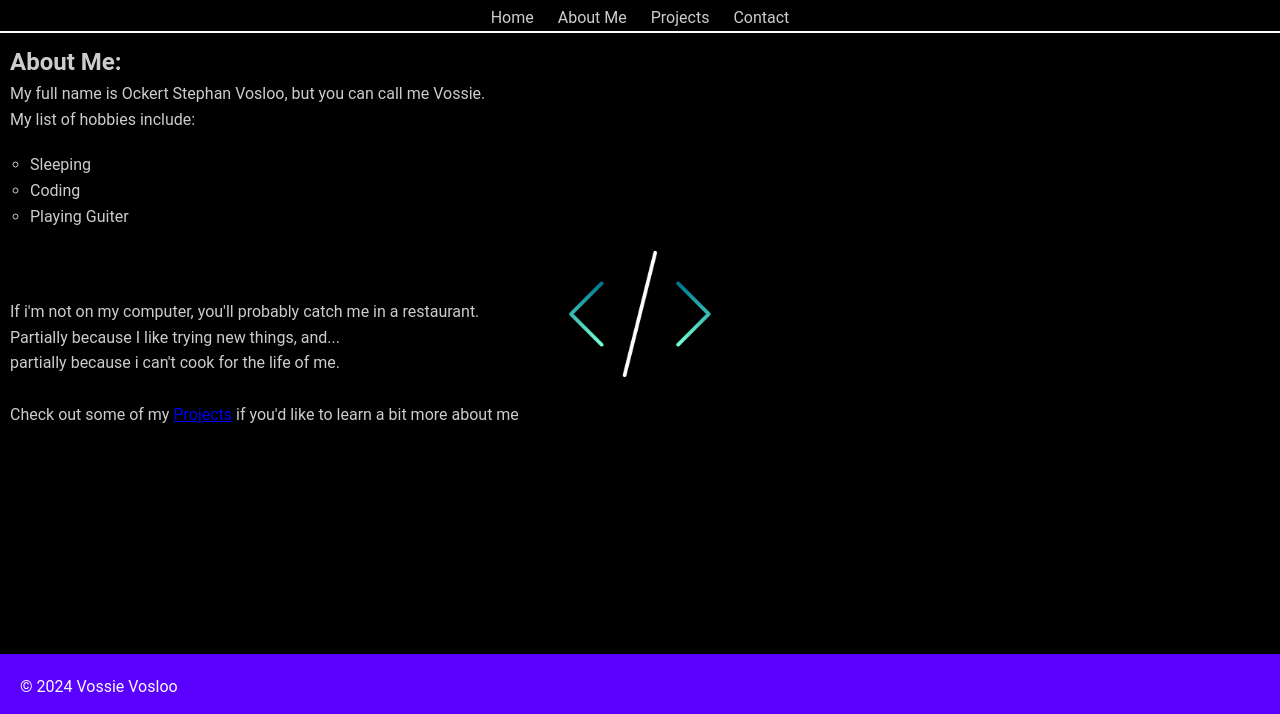
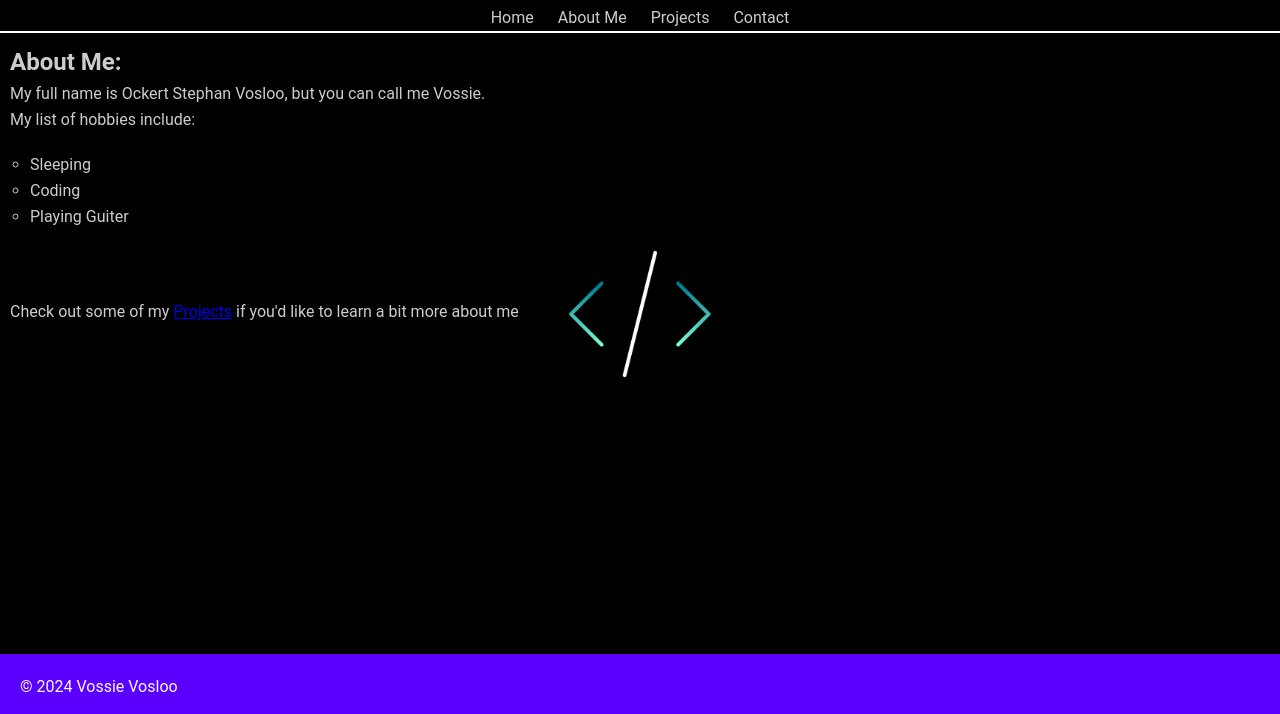
Before and after one commit to Osvosloo/website, a plain HTML site: page about_me_page.html in a window 1280 px wide. Shown: the part 86-800 px from the top of the page. Drawn offline with Linux system fonts and the light colour scheme.

Commit message:
Update about_me_page.html

```diff
--- a/about_me_page.html
+++ b/about_me_page.html
@@ -36,9 +36,7 @@
                     <li>Playing Guiter</li>
                 </ul>
             </section>
-            <p>If i'm not on my computer, you'll probably catch me in a restaurant. <br>
-            Partially because I like trying new things, and... <br>partially because i can't cook for the life of me.</p>
-            <p><br>Check out some of my <a href="projects_page.html">Projects</a> if you'd like to learn a bit more about me</p>
+            <p>Check out some of my <a href="projects_page.html">Projects</a> if you'd like to learn a bit more about me</p>
         </section>
 
     </main>
```
